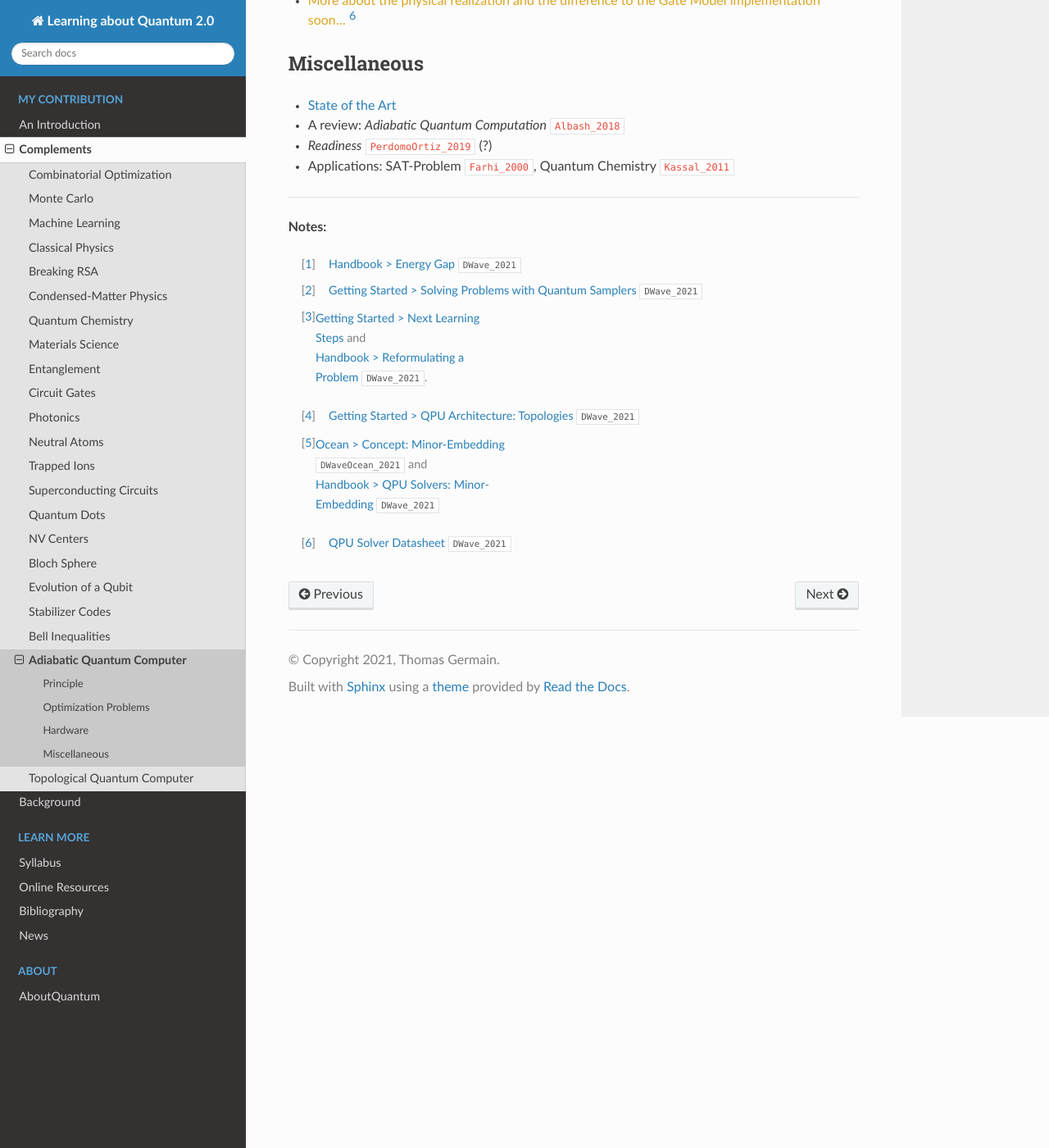
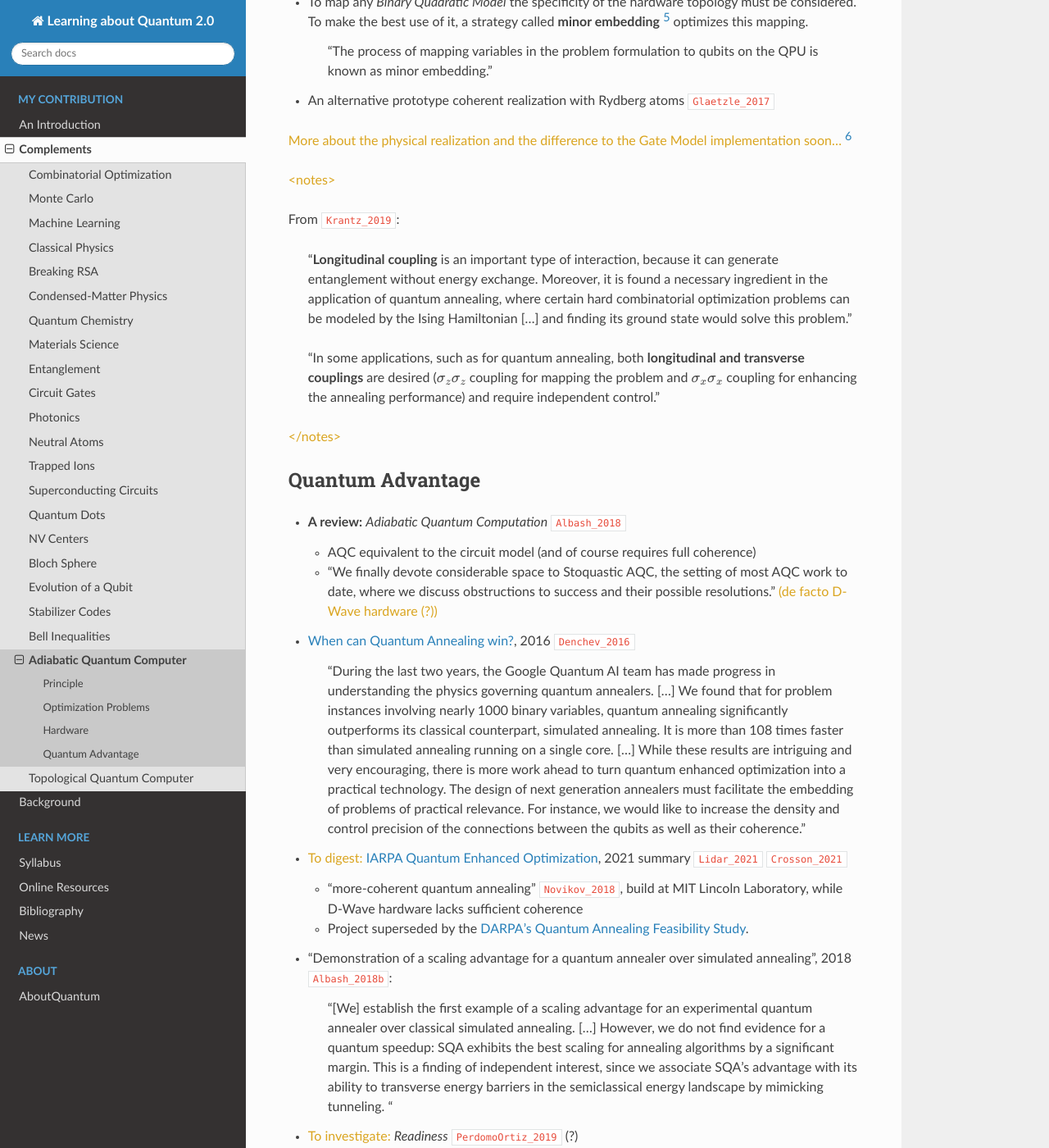
Before and after one commit to tomlqc/about-quantum, a Sphinx documentation site: the page built from source/stories/complements/adiabatic.rst, in a window 1280 px wide and 1400 px high, scrolled down 1512 px. Shown: the whole window at 82% size. Built offline with Sphinx 7.4.7 and the Read the Docs theme 2.0.0, drawn with Linux system fonts in a browser that asks for light colours; cross-references to code outside the pages are shown as plain code; some of the changed text lies outside the part shown.

Commit message:
adiabatic/supercond: much more about hardware and state of the art.

```diff
--- a/source/biblio/articles.bib
+++ b/source/biblio/articles.bib
@@ -25,6 +25,18 @@
    pages={5162–5165},
    journal={Physical Review Letters},
    publisher={American Physical Society (APS)},
+}
+@article{Albash_2018b,
+	title = {Demonstration of a Scaling Advantage for a Quantum Annealer over Simulated Annealing},
+	author = {Tameem Albash and Daniel A. Lidar},
+	year = 2018,
+	month = {jul},
+	doi = {10.1103/physrevx.8.031016},
+	eprint = {1705.07452},
+	volume = {8},
+	number = {3},
+	journal = {Physical Review X},
+	publisher = {American Physical Society ({APS})},
 }
 @article{Ansaloni_2020,
   title = {Single-electron operations in a foundry-fabricated array of quantum dots},
@@ -352,6 +364,19 @@
   journal = {Phys. Rev. A},
   publisher = {American Physical Society},
 }
+@article{Crosson_2021,
+	title = {Prospects for quantum enhancement with diabatic quantum annealing},
+	author = {E. J. Crosson and D. A. Lidar},
+	year = 2021,
+	month = {may},
+	doi = {10.1038/s42254-021-00313-6},
+	eprint = {2008.09913},
+	volume = {3},
+	number = {7},
+	pages = {466--489},
+	journal = {Nature Reviews Physics},
+	publisher = {Springer Science and Business Media {LLC}},
+}
 @article{Dalzell_2020,
    title={How many qubits are needed for quantum computational supremacy?},
    author={Dalzell, Alexander M. and Harrow, Aram W. and Koh, Dax Enshan and La Placa, Rolando L.},
@@ -364,6 +389,18 @@
    pages={264},
    journal={Quantum},
    publisher={Verein zur Forderung des Open Access Publizierens in den Quantenwissenschaften}
+}
+@article{Denchev_2016,
+	title = {What is the Computational Value of Finite-Range Tunneling?},
+	author = {Vasil S. Denchev and Sergio Boixo and Sergei V. Isakov and Nan Ding and Ryan Babbush and Vadim Smelyanskiy and John Martinis and Hartmut Neven},
+	year = 2016,
+	month = {aug},
+	doi = {10.1103/physrevx.6.031015},
+	eprint = {1512.02206},
+	volume = {6},
+	number = {3},
+	journal = {Physical Review X},
+	publisher = {American Physical Society ({APS})},
 }
 @article{DiVincenzo_2000,
 title = {The Physical Implementation of Quantum Computation},
@@ -523,6 +560,19 @@
    journal={Quantum},
    publisher={Verein zur Forderung des Open Access Publizierens in den Quantenwissenschaften}
 }
+@article{Glaetzle_2017,
+	title = {A coherent quantum annealer with Rydberg atoms},
+	author = {A. W. Glaetzle and R. M. W. van Bijnen and P. Zoller and W. Lechner},
+	year = 2017,
+	month = {jun},
+	doi = {10.1038/ncomms15813},
+	url = {https://www.nature.com/articles/ncomms15813.pdf},
+    eprint = {1611.02594},
+	volume = {8},
+	number = {1},
+	journal = {Nature Communications},
+	publisher = {Springer Science and Business Media {LLC}},
+}
 @misc{Glover_2019,
   title={Quantum {B}ridge {A}nalytics {I}: A Tutorial on Formulating and Using {QUBO} Models},
   author={Fred Glover and Gary Kochenberger and Yu Du},
@@ -567,6 +617,18 @@
    number={1},
    journal={Scientific Reports},
    publisher={Springer Science and Business Media LLC},
+}
+@article{Harris_2010,
+	title = {Experimental investigation of an eight-qubit unit cell in a superconducting optimization processor},
+	author = {R. Harris and M. W. Johnson and T. Lanting and A. J. Berkley and J. Johansson and P. Bunyk and E. Tolkacheva and E. Ladizinsky and N. Ladizinsky and T. Oh and F. Cioata and I. Perminov and P. Spear and C. Enderud and C. Rich and S. Uchaikin and M. C. Thom and E. M. Chapple and J. Wang and B. Wilson and M. H. S. Amin and N. Dickson and K. Karimi and B. Macready and C. J. S. Truncik and G. Rose},
+	year = 2010,
+	month = {jul},
+	doi = {10.1103/physrevb.82.024511},
+	eprint = {1004.1628},
+	volume = {82},
+	number = {2},
+	journal = {Physical Review B},
+	publisher = {American Physical Society ({APS})},
 }
 @article{Harrow_2009,
    title={Quantum Algorithm for Linear Systems of Equations},
@@ -960,6 +1022,16 @@
   author={Annie Naveh and Imogen Fitzgerald and Anna Phan and Andrew Lockwood and Travis L. Scholten},
   year={2021},
   eprint={2112.08449},
+}
+@inproceedings{Novikov_2018,
+	title = {Exploring More-Coherent Quantum Annealing},
+	author = {Sergey Novikov and Robert Hinkey and Steven Disseler and James I Basham and Tameem Albash and Andrew Risinger and David Ferguson and Daniel A. Lidar and Kenneth M. Zick},
+	year = 2018,
+	month = {nov},
+	doi = {10.1109/icrc.2018.8638625},
+	eprint = {1809.04485},
+	booktitle = {2018 {IEEE} International Conference on Rebooting Computing ({ICRC})},
+    publisher = {{IEEE}},
 }
 @article{OBrien_2019,
    title={Calculating energy derivatives for quantum chemistry on a quantum computer},
--- a/source/biblio/misc.bib
+++ b/source/biblio/misc.bib
@@ -125,6 +125,15 @@
     URL={https://quantumalgorithmzoo.org/},
     urldate={2021-10-23}
 }
+@misc{Lidar_2021,
+    title = {Achievements of the IARPA-QEO and DARPA-QAFS programs, and the prospects for quantum enhancement with quantum annealing},
+    author = {Lidar, Daniel A.},
+    year = {2021},
+    month = {June},
+    url = {https://aqc2021.org/oral_slides/2-7_DanielLidar.pdf},
+    howpublished={AQC 2021 - Special session on (inter)national projects for quantum annealing},
+    journal={Adiabatic Quantum Computing Conference 2021}
+}
 @misc{Marwaha_2021_blog,
     title={The living QAOA reference},
     author={Marwaha, Kunal},
--- a/source/intro/computing/idea.rst
+++ b/source/intro/computing/idea.rst
@@ -42,3 +42,7 @@
     This estimation relies on classical simulations of typically a lattice of 7 x 7 qubits
     :cite:`Boixo_2018`.
     It is practically the same then the 40 qubits named above.
+
+    In Google's 2019 quantum supremacy demonstration :cite:`Arute_2019` it is also a number of 43 qubits
+    that is given as the current maximum number of qubits to be simulated on the Jülich supercomputer:
+    "Above this size, there is not enough random access memory (RAM) to store the quantum state".
--- a/source/intro/computing/state.rst
+++ b/source/intro/computing/state.rst
@@ -59,6 +59,10 @@
       `Where is the quantum advantage? <https://blog.xa0.de/post/Where-is-the-quantum-advantage%3F/>`_
       :cite:`Ratke_2021`
 
+  -  | About quantum annealing:
+       `When can Quantum Annealing win? <https://ai.googleblog.com/2015/12/when-can-quantum-annealing-win.html>`_
+       :cite:`Denchev_2016` (2016), see also :ref:`stories/complements/adiabatic:Quantum Advantage` of AQC.
+
 - Roadmaps:
 
   - `IBM’s Roadmap For Scaling Quantum Technology
--- a/source/online/online.rst
+++ b/source/online/online.rst
@@ -115,7 +115,7 @@
 .. ---------------------------------------------------------------------------
 
 Python Packages
------------------
+---------------
 
 Python packages that I have played with:
 
--- a/source/stories/complements/adiabatic.rst
+++ b/source/stories/complements/adiabatic.rst
@@ -65,27 +65,80 @@
 Hardware
 --------
 
-- Adiabatic quantum computers are made of a lattice of interconnected qubits [#topology]_.
-  The qubits are not fully connected, what represents a limitation for the hamiltonians
-  that can be described. Thus the topology i.e. the connection pattern is of great importance.
+- | Adiabatic quantum computers are made of a lattice of interconnected qubits [#topology]_.
+    The qubits are not fully connected, what represents a limitation for the hamiltonians
+    that can be described. Thus the topology i.e. the connection pattern is of great importance.
+
+- The D-Wave architecture:
+
+  - The original architecture as described in 2010 :cite:`Harris_2010`
+  - "Qubit physical layer not separated from classical control layer" :cite:`Lidar_2021`
 
 - To map any *Binary Quadratic Model* the specificity of the hardware topology must be considered.
   To make the best use of it, a strategy called **minor embedding** [#embedding]_ optimizes this mapping.
 
     "The process of mapping variables in the problem formulation to qubits on the QPU is known as minor embedding."
 
-- :draft:`More about the physical realization and the difference to the Gate Model implementation soon...`
-  [#implementation]_
+- An alternative prototype coherent realization with Rydberg atoms :cite:`Glaetzle_2017`
+
+:draft:`More about the physical realization and the difference to the Gate Model implementation soon...`
+[#implementation]_
+
+:draft:`<notes>`
+
+From :cite:`Krantz_2019`:
+
+    "**Longitudinal coupling** is an important type of interaction,
+    because it can generate entanglement without energy exchange.
+    Moreover, it is found a necessary ingredient in the application of
+    quantum annealing, where certain hard combinatorial optimization
+    problems can be modeled by the Ising Hamiltonian [...] and
+    finding its ground state would solve this problem."
+
+    "In some applications, such as for quantum annealing, both **longitudinal
+    and transverse couplings** are desired (:math:`\sigma_z \sigma_z` coupling for mapping
+    the problem and :math:`\sigma_x \sigma_x` coupling for enhancing the annealing
+    performance) and require independent control."
+
+:draft:`</notes>`
 
 .. ---------------------------------------------------------------------------
 
-Miscellaneous
--------------
+Quantum Advantage
+-----------------
 
-- :ref:`intro/computing/state:State of the Art`
-- A review: *Adiabatic Quantum Computation* :cite:`Albash_2018`
-- *Readiness* :cite:`PerdomoOrtiz_2019` (?)
+- **A review:** *Adiabatic Quantum Computation* :cite:`Albash_2018`
+
+  - AQC equivalent to the circuit model (and of course requires full coherence)
+  - "We finally devote considerable space to Stoquastic AQC, the setting of most AQC work to date, where we discuss obstructions to success and their possible resolutions." :draft:`(de facto D-Wave hardware (?))`
+
+- `When can Quantum Annealing win? <https://ai.googleblog.com/2015/12/when-can-quantum-annealing-win.html>`_,
+  2016 :cite:`Denchev_2016`
+
+    "During the last two years, the Google Quantum AI team has made progress in understanding the physics governing quantum annealers. [...]
+    We found that for problem instances involving nearly 1000 binary variables, quantum annealing significantly outperforms its classical counterpart, simulated annealing. It is more than 108 times faster than simulated annealing running on a single core. [...]
+    While these results are intriguing and very encouraging, there is more work ahead to turn quantum enhanced optimization into a practical technology. The design of next generation annealers must facilitate the embedding of problems of practical relevance. For instance, we would like to increase the density and control precision of the connections between the qubits as well as their coherence."
+
+- :draft:`To digest:`
+  `IARPA Quantum Enhanced Optimization <https://www.iarpa.gov/index.php/research-programs/qeo>`_,
+  2021 summary :cite:`Lidar_2021` :cite:`Crosson_2021`
+
+  - "more-coherent quantum annealing" :cite:`Novikov_2018`, build at MIT Lincoln Laboratory,
+    while D-Wave hardware lacks sufficient coherence
+
+  - Project superseded by the `DARPA’s Quantum Annealing Feasibility Study <https://www.darpa.mil/news-events/2020-05-11a>`_.
+
+- "Demonstration of a scaling advantage for a quantum annealer over simulated annealing", 2018 :cite:`Albash_2018b`:
+
+    "[We] establish the first example of a scaling advantage for an experimental quantum annealer over classical simulated annealing. [...]
+    However, we do not find evidence for a quantum speedup: SQA exhibits the best scaling for annealing algorithms by a significant margin. This is a finding of independent interest, since we associate SQA’s advantage with its ability to transverse energy barriers in the semiclassical energy landscape by mimicking tunneling.
+    "
+
+- :draft:`To investigate:` *Readiness* :cite:`PerdomoOrtiz_2019` (?)
+
 - Applications: SAT-Problem :cite:`Farhi_2000`, Quantum Chemistry :cite:`Kassal_2011`
+
+See also general section about :ref:`intro/computing/state:State of the Art` of Quantum Computing.
 
 .. ===========================================================================
 
```
Also changed, not shown: other parts of source/online/online.rst (+1 -1 lines), source/stories/complements/supercond.rst (+9 -1 lines), source/stories/complements/topological.rst (+6 -0 lines).
